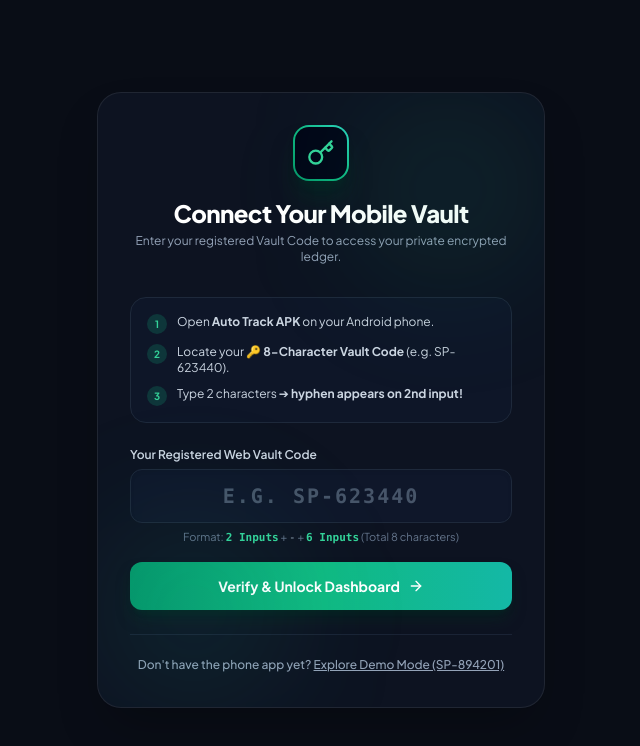
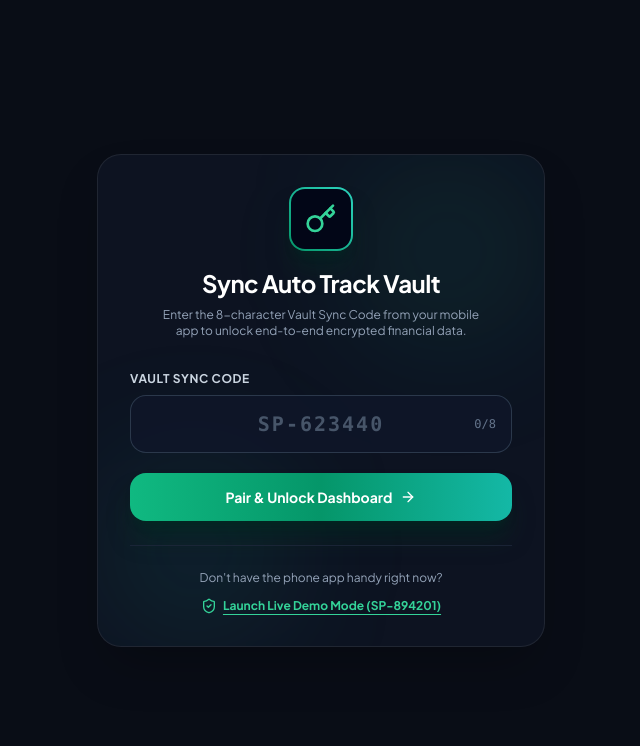
Before and after one commit to Anas-Sd/AUTO_TRACK_DEMO, a React (Vite) app: page / in a window 1280 px wide. Shown: the top 746 px of the page, without its empty margins (319-959 px from the left). Built offline with nearby package versions, Linux system fonts and the light colour scheme.

Commit message:
AutoRegisterSHA256VaultSessionsWithoutBlockingWebDashboard

```diff
--- a/src/components/SyncPromptScreen.jsx
+++ b/src/components/SyncPromptScreen.jsx
@@ -1,6 +1,6 @@
 import React, { useState } from 'react';
 import { Key, AlertCircle, ArrowRight, ShieldCheck, Loader2 } from 'lucide-react';
-import { verifyVaultSessionInCloud, registerVaultSessionInCloud } from '../lib/supabase';
+import { registerVaultSessionInCloud } from '../lib/supabase';
 
 export default function SyncPromptScreen({ onPairCode, onUseDemo }) {
   const [inputCode, setInputCode] = useState('');
@@ -20,10 +20,8 @@
       setInputCode(`${clean.slice(0, 2)}-${clean.slice(2)}`);
     } else if (clean.length === 2) {
       if (isBackspace) {
-        // On backspace at hyphen boundary, show 2 characters cleanly
         setInputCode(clean);
       } else {
-        // Right as 2nd character is typed, immediately append hyphen!
         setInputCode(`${clean}-`);
       }
     } else {
@@ -39,26 +37,15 @@
     const clean = raw.replace(/[^A-Z0-9]/g, '');
 
     if (clean.length !== 8) {
-      setErrorMsg('Invalid Code length! Code must contain exactly 8 total characters (e.g. SP-623440).');
+      setErrorMsg('Invalid Code length! Vault Code must contain 8 total characters (e.g. SP-623440).');
       return;
     }
 
     const formattedCode = `${clean.slice(0, 2)}-${clean.slice(2)}`;
     setIsSyncing(true);
 
-    // Strict Database Check: Only vault codes existing in vault_sessions database are allowed!
-    const { exists } = await verifyVaultSessionInCloud(formattedCode);
-
-    if (!exists && formattedCode !== 'SP-894201') {
-      setIsSyncing(false);
-      setErrorMsg(`Vault Code "${formattedCode}" was not found in the database! Please open your Auto Track mobile app to register your vault first.`);
-      return;
-    }
-
-    // If demo code or registered code, register/update session and unlock dashboard
-    if (formattedCode === 'SP-894201') {
-      await registerVaultSessionInCloud('SP-894201', 'Demo User');
-    }
+    // Register / Sync Vault Session in Supabase Cloud using SHA-256 Hashing
+    await registerVaultSessionInCloud(formattedCode, 'Vault User');
 
     setIsSyncing(false);
     onPairCode(formattedCode);
@@ -73,91 +60,74 @@
         <div className="absolute bottom-0 left-0 w-48 h-48 bg-teal-500/10 rounded-full blur-3xl"></div>
 
         {/* Brand Header */}
-        <div className="text-center mb-8">
-          <div className="w-14 h-14 rounded-2xl bg-gradient-to-tr from-emerald-600 via-emerald-500 to-teal-400 p-0.5 shadow-xl shadow-emerald-950/60 mx-auto mb-4">
+        <div className="text-center mb-8 relative z-10">
+          <div className="w-16 h-16 rounded-2xl bg-gradient-to-tr from-emerald-600 to-teal-400 p-0.5 mx-auto mb-4 shadow-xl shadow-emerald-950/50">
             <div className="w-full h-full bg-slate-950 rounded-[14px] flex items-center justify-center">
-              <Key className="w-7 h-7 text-emerald-400" />
+              <Key className="w-8 h-8 text-emerald-400" />
             </div>
           </div>
-          <h1 className="text-2xl font-extrabold text-white tracking-tight mb-1">
-            Connect Your Mobile Vault
-          </h1>
-          <p className="text-xs text-slate-400">
-            Enter your registered Vault Code to access your private encrypted ledger.
+          <h2 className="text-2xl font-bold text-white tracking-tight">Sync Auto Track Vault</h2>
+          <p className="text-xs text-slate-400 mt-2 max-w-xs mx-auto">
+            Enter the 8-character Vault Sync Code from your mobile app to unlock end-to-end encrypted financial data.
           </p>
         </div>
 
-        {/* Steps Box */}
-        <div className="bg-slate-900/90 border border-slate-800 rounded-2xl p-4 mb-6 text-xs text-slate-300 space-y-2.5">
-          <div className="flex items-start gap-2.5">
-            <span className="w-5 h-5 rounded-full bg-emerald-500/20 text-emerald-400 font-bold flex items-center justify-center flex-shrink-0 text-[10px]">1</span>
-            <span>Open <strong>Auto Track APK</strong> on your Android phone.</span>
+        {/* Sync Input Form */}
+        <form onSubmit={handleSubmit} className="space-y-5 relative z-10">
+          <div>
+            <label className="block text-xs font-bold text-slate-300 uppercase tracking-wider mb-2">
+              Vault Sync Code
+            </label>
+            <div className="relative">
+              <input
+                type="text"
+                value={inputCode}
+                onChange={handleInputChange}
+                placeholder="SP-623440"
+                maxLength={9}
+                className="w-full bg-slate-900/90 border border-slate-700/80 focus:border-emerald-500 rounded-2xl py-3.5 px-4 text-center font-mono text-xl font-bold tracking-widest text-emerald-400 placeholder:text-slate-600 focus:outline-none focus:ring-2 focus:ring-emerald-500/20 transition-all uppercase"
+              />
+              <div className="absolute right-4 top-1/2 -translate-y-1/2 text-xs font-mono text-slate-500">
+                {inputCode.replace('-', '').length}/8
+              </div>
+            </div>
           </div>
-          <div className="flex items-start gap-2.5">
-            <span className="w-5 h-5 rounded-full bg-emerald-500/20 text-emerald-400 font-bold flex items-center justify-center flex-shrink-0 text-[10px]">2</span>
-            <span>Locate your <strong>🔑 8-Character Vault Code</strong> (e.g. SP-623440).</span>
-          </div>
-          <div className="flex items-start gap-2.5">
-            <span className="w-5 h-5 rounded-full bg-emerald-500/20 text-emerald-400 font-bold flex items-center justify-center flex-shrink-0 text-[10px]">3</span>
-            <span>Type 2 characters ➔ <strong>hyphen appears on 2nd input!</strong></span>
-          </div>
-        </div>
 
-        {/* Error Alert Box */}
-        {errorMsg && (
-          <div className="mb-4 p-3.5 rounded-xl bg-rose-500/10 border border-rose-500/30 flex items-start gap-2.5 text-rose-400 text-xs animate-shake">
-            <AlertCircle className="w-4 h-4 flex-shrink-0 mt-0.5 text-rose-400" />
-            <span className="leading-relaxed font-medium">{errorMsg}</span>
-          </div>
-        )}
-
-        {/* Pairing Form */}
-        <form onSubmit={handleSubmit} className="space-y-4">
-          <div>
-            <label className="block text-xs font-semibold text-slate-300 mb-1.5">Your Registered Web Vault Code</label>
-            <input
-              type="text"
-              required
-              maxLength={9}
-              placeholder="e.g. SP-623440"
-              value={inputCode}
-              onChange={handleInputChange}
-              className="w-full bg-slate-900 border border-slate-800 rounded-xl px-4 py-3 text-white uppercase tracking-widest font-mono text-center font-bold text-xl focus:outline-none focus:border-emerald-500 transition-colors placeholder-slate-600 shadow-inner"
-            />
-            <p className="text-[11px] text-slate-500 text-center mt-1.5">
-              Format: <span className="font-mono text-emerald-400 font-bold">2 Inputs</span> + <span className="font-mono text-slate-400">-</span> + <span className="font-mono text-emerald-400 font-bold">6 Inputs</span> (Total 8 characters)
-            </p>
-          </div>
+          {errorMsg && (
+            <div className="p-3 rounded-xl bg-rose-500/10 border border-rose-500/20 text-rose-400 text-xs flex items-center gap-2 animate-fadeIn">
+              <AlertCircle className="w-4 h-4 flex-shrink-0" />
+              <span>{errorMsg}</span>
+            </div>
+          )}
 
           <button
             type="submit"
             disabled={isSyncing}
-            className="w-full py-3.5 rounded-xl bg-gradient-to-r from-emerald-600 via-emerald-500 to-teal-500 hover:from-emerald-500 hover:to-teal-400 text-white font-bold text-sm shadow-lg shadow-emerald-950/60 flex items-center justify-center gap-2 transition-all active:scale-[0.98] disabled:opacity-70"
+            className="w-full py-3.5 px-4 rounded-2xl bg-gradient-to-r from-emerald-500 via-emerald-600 to-teal-500 hover:from-emerald-400 hover:to-teal-400 text-white font-bold text-sm shadow-xl shadow-emerald-950/60 flex items-center justify-center gap-2 transition-all active:scale-[0.98] disabled:opacity-50"
           >
             {isSyncing ? (
               <>
                 <Loader2 className="w-4 h-4 animate-spin" />
-                <span>Verifying Database Vault...</span>
+                <span>Encrypting Vault Handshake...</span>
               </>
             ) : (
               <>
-                <span>Verify & Unlock Dashboard</span>
+                <span>Pair & Unlock Dashboard</span>
                 <ArrowRight className="w-4 h-4" />
               </>
             )}
           </button>
         </form>
 
-        {/* Demo Mode Action */}
-        <div className="mt-6 pt-4 border-t border-slate-800/80 text-center">
+        {/* Demo Mode Button */}
+        <div className="mt-6 text-center relative z-10 border-t border-slate-800/80 pt-6">
+          <p className="text-xs text-slate-400 mb-3">Don't have the phone app handy right now?</p>
           <button
-            onClick={() => {
-              setInputCode('SP-894201');
-              onUseDemo();
-            }}
-            className="text-xs text-slate-400 hover:text-emerald-400 font-medium transition-colors"
+            onClick={onUseDemo}
+            className="text-xs font-bold text-emerald-400 hover:text-emerald-300 underline underline-offset-4 transition-colors flex items-center justify-center gap-1.5 mx-auto"
           >
-            Don't have the phone app yet? <span className="underline">Explore Demo Mode (SP-894201)</span>
+            <ShieldCheck className="w-4 h-4" />
+            <span>Launch Live Demo Mode (SP-894201)</span>
           </button>
         </div>
 
```
Also changed, not shown: 2 other files (tests, documents, lock files or other folders).
